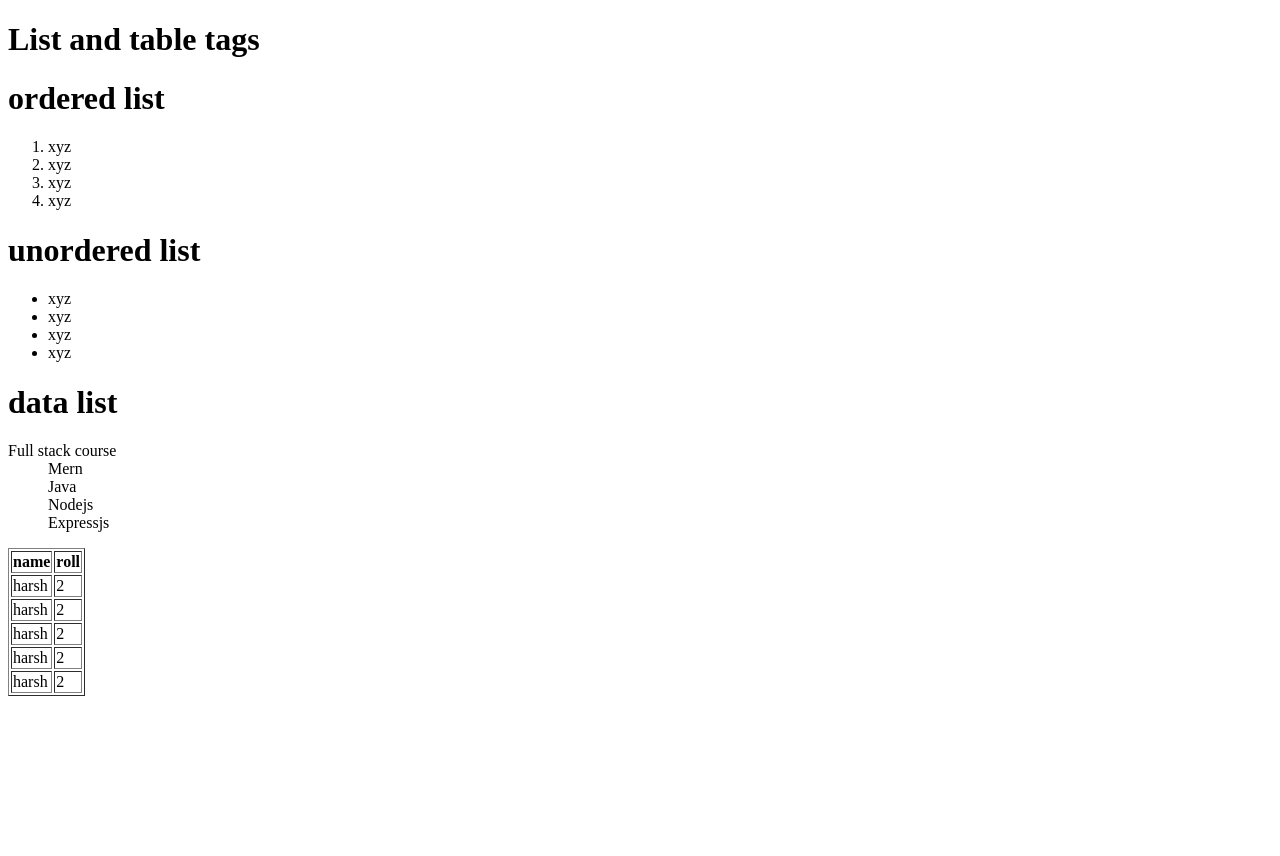
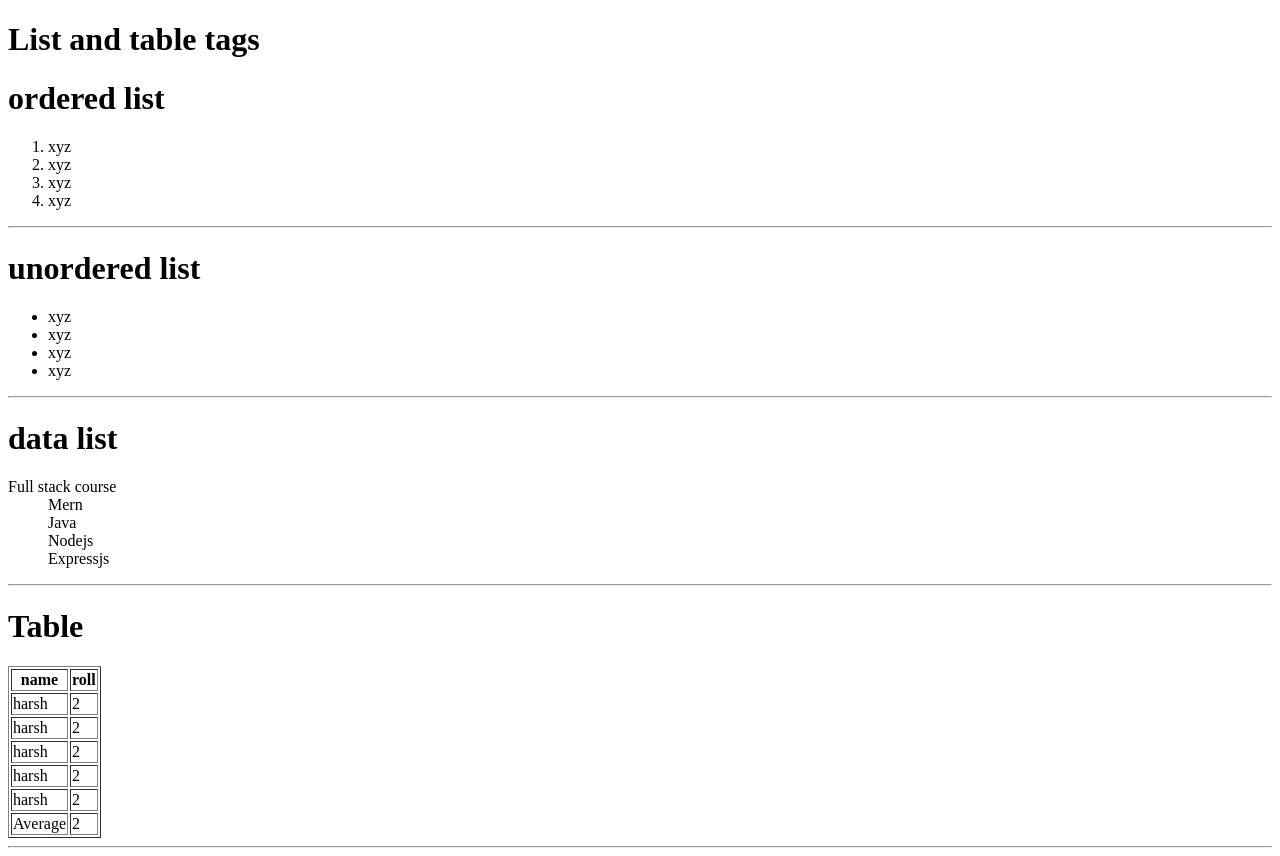
Before and after one commit to koushik-banerjee/koushik-banerjee.github.io, a plain HTML site: page html/index8.html in a window 1280 px wide. Before the commit the page ends 800 px from the top, so only its background shows below. Drawn offline with Linux system fonts and the light colour scheme.

Commit message:
changes in html

```diff
--- a/html/index8.html
+++ b/html/index8.html
@@ -1,10 +1,12 @@
 <!DOCTYPE html>
 <html lang="en">
+
 <head>
     <meta charset="UTF-8">
     <meta name="viewport" content="width=device-width, initial-scale=1.0">
     <title>Document</title>
 </head>
+
 <body>
     <h1>List and table tags</h1>
     <h1>ordered list</h1>
@@ -14,6 +16,7 @@
         <li>xyz</li>
         <li>xyz</li>
     </ol>
+    <hr>
     <h1>unordered list</h1>
     <ul>
         <li>xyz</li>
@@ -21,7 +24,7 @@
         <li>xyz</li>
         <li>xyz</li>
     </ul>
-
+    <hr>
     <h1>data list</h1>
     <dl>
         <dt>Full stack course</dt>
@@ -31,14 +34,18 @@
         <dd>Expressjs</dd>
     </dl>
 
-
-    <table border="1" >
+    <hr>
+    <h1>Table</h1>
+    <table border="1">
+        <thead>
             <tr>
                 <th>name</th>
                 <th>roll</th>
 
             </tr>
+        </thead>
 
+        <tbody>
             <tr>
                 <td>harsh</td>
                 <td>2</td>
@@ -59,7 +66,16 @@
                 <td>harsh</td>
                 <td>2</td>
             </tr>
+        </tbody>
+        <tfoot>
+            <tr>
+                <td>Average</td>
+                <td>2</td>
+            </tr>
+        </tfoot>
     </table>
+    <hr>
 
 </body>
+
 </html>
```
Lines whose indentation alone changed are shown as unchanged.
